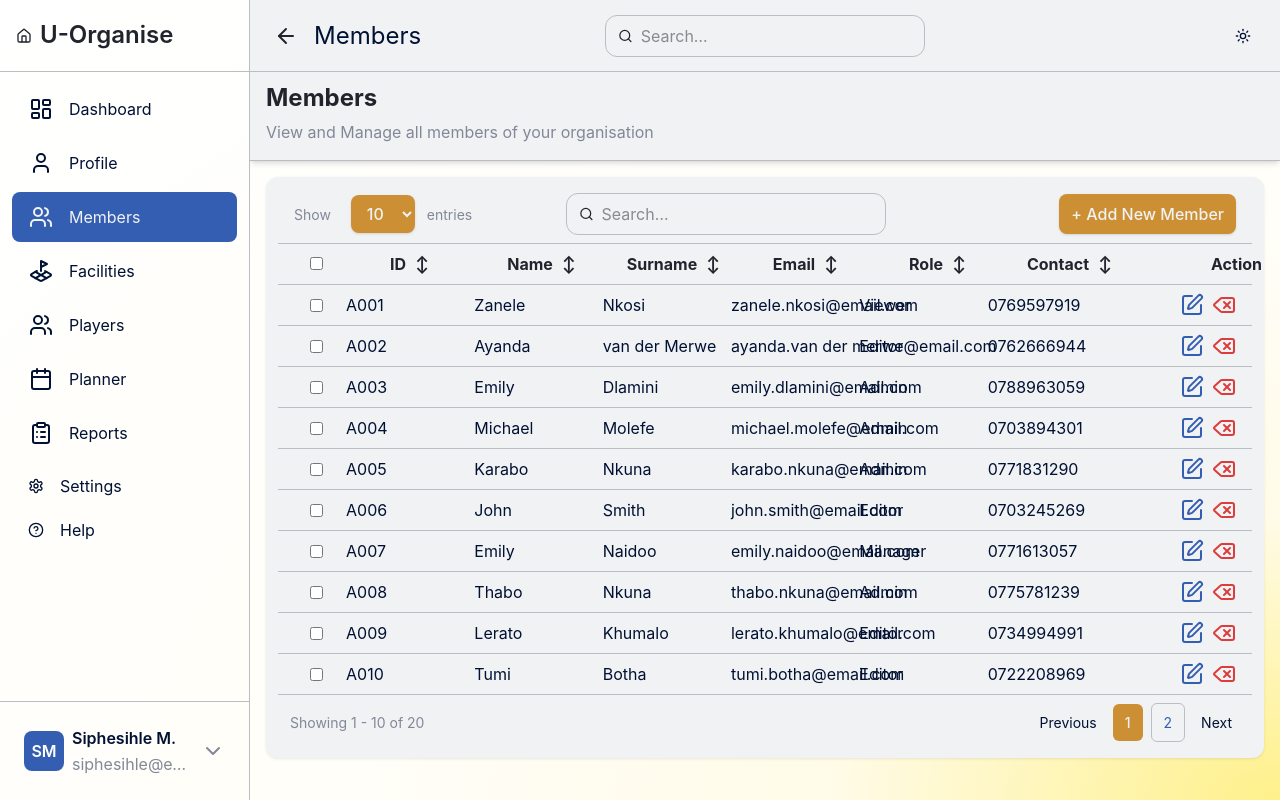
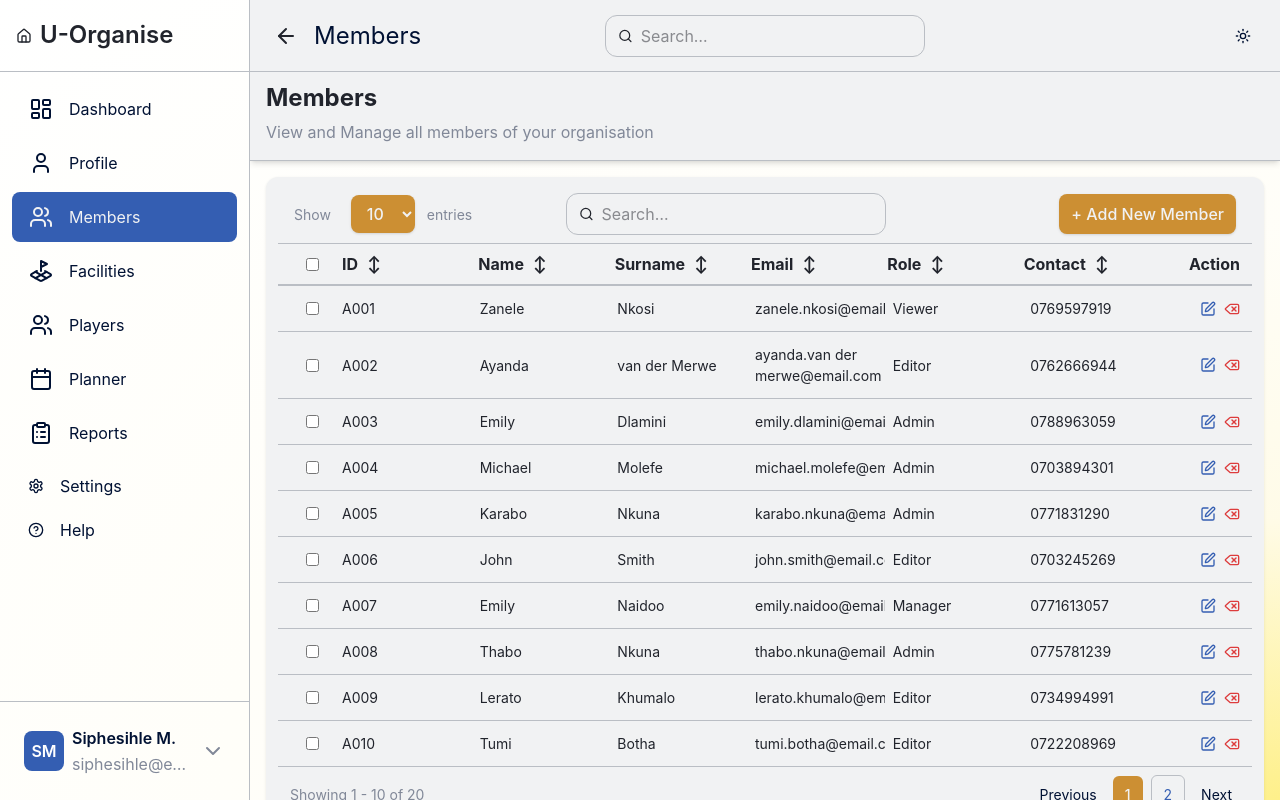
Before and after one commit to Sihle-Thwa/SportsManagment, a React (Vite) app in the folder frontend/: page /members in a window 1280 px wide. Built offline with nearby package versions, Linux system fonts and the light colour scheme.

Commit message:
refactor(Table): Update table header and body classes for consistency, improve styling, and adjust cell dimensions

```diff
--- a/frontend/src/components/Table/Table.tsx
+++ b/frontend/src/components/Table/Table.tsx
@@ -178,11 +178,15 @@ export default function Table<T>({
 					/>
 
 					{/* semantic table */}
-					<table className="tableBody_tbody" role="table" aria-label="Members">
-						<thead className="tableHeader_thead" role="rowgroup">
-							<tr role="row" className="tableHeader_thead-row">
+					<table
+						className="tableBody_tbody"
+						role="table"
+						aria-label="table-data"
+					>
+						<thead className="tableBody_thead" role="rowgroup">
+							<tr role="row" className="tableBody_thead-row">
 								<th
-									className="tableHeader_thead-cell-checkbox"
+									className="tableBody_thead-cell-checkbox"
 									role="columnheader"
 								>
 									<input
@@ -201,7 +205,7 @@ export default function Table<T>({
 											key={col.id}
 											scope="col"
 											role="columnheader"
-											className="tableHeader_thead-cell"
+											className="tableBody_thead-cell"
 											style={{ width: col.width }}
 											aria-sort={
 												isSorted
@@ -213,7 +217,7 @@ export default function Table<T>({
 										>
 											<button
 												type="button"
-												className="tableHeader_thead-cell-sortable"
+												className="tableBody_thead-cell-sortable"
 												onClick={() => toggleSort(col.id, col.sortable)}
 												aria-label={
 													col.sortable ? `${col.header} sortable` : col.header
@@ -237,7 +241,7 @@ export default function Table<T>({
 								})}
 
 								<th
-									className="tableHeader_thead-cell-actions"
+									className="tableBody_thead-cell-actions"
 									role="columnheader"
 								>
 									Action
--- a/frontend/src/components/Table/TableBody.tsx
+++ b/frontend/src/components/Table/TableBody.tsx
@@ -27,7 +27,7 @@ export default function TableBody<T>({
 						<td className="tableBody_tbody-cell-checkbox" role="cell">
 							<div
 								className="shimmer"
-								style={{ width: 20, height: 20, borderRadius: 4 }}
+								style={{ width: 16, height: 16, borderRadius: 4 }}
 							/>
 						</td>
 						{columns.map((col) => (
--- a/frontend/src/components/Table/table.css
+++ b/frontend/src/components/Table/table.css
@@ -187,18 +187,68 @@
 	width: 100%;
 }
 
+.tableBody_thead {
+	display: inline-flex;
+	flex-direction: row;
+	align-items: center;
+	justify-content: flex-start;
+	width: 100%;
+	padding: 8px 12px;
+	border-bottom: 2px solid var(--border-default);
+	font-weight: var(--font-weight-semibold);
+	color: var(--text-on-background);
+	font-size: 16px;
+}
+
+.tableBody_thead-row {
+	display: inline-flex;
+	flex-direction: row;
+	align-items: center;
+	justify-content: flex-start;
+	gap: 8px;
+	width: 100%;
+}
+
+.tableBody_thead-cell-checkbox {
+	flex: 0 0 44px;
+	display: flex;
+	align-items: center;
+	justify-content: center;
+}
+
+.tableBody_thead-cell {
+	flex: 1 1 100px;
+	min-width: 100px;
+	width: 100%;
+	display: flex;
+	align-items: center;
+}
+
+.tableBody_thead-cell-sortable {
+	display: inline-flex;
+	align-items: center;
+	gap: 8px;
+	cursor: pointer;
+}
+.tableBody_thead-cell-actions {
+	flex: 0 0 80px;
+	text-align: right;
+
+}
+
 /* each row */
 .tableBody_tbody-row {
-	display: flex;
+	display: inline-flex;
 	flex-direction: row;
-	gap: 8px;
 	align-items: center;
-	padding: 8px 16px;
+	justify-content: flex-start;
+	width: 100%;
+	padding: 8px 12px;
 	color: var(--text-on-primary);
 	border-bottom: 1px solid var(--border-default);
-	transition: var(--transition-fast) var(--easing-smooth);
-	transform: var(--transition-fast) var(--easing-smooth);
-	cursor: default;
+	cursor: pointer;
+	font-size: 14px;
+	color: var(--text-on-background-primary);
 }
 
 /* hover / focus states */
@@ -223,28 +273,31 @@
 	justify-content: center;
 }
 .tableBody_tbody-cell {
-	flex: 1 1 140px;
-	min-width: 120px;
-	display: flex;
+	flex: 1 1 80px;
+	min-width: 80px;
+	width: 100%;
+	display: inline-flex;
+	align-items: center;
+	padding: 4px 8px;
+	overflow: hidden;
+	white-space: wrap;
+	text-overflow: ellipsis;
+
+
+}
+.tableBody_tbody-cell-actions {
+	flex: 0 0 80px;
+	display: inline-flex;
+	justify-content: flex-end;
 	align-items: center;
 	gap: 8px;
-	white-space: nowrap;
-	text-overflow: ellipsis;
-	color: var(--text-primary);
-}
-.tableBody_tbody-cell-actions {
-	flex: 0 0 120px;
-	display: flex;
-	justify-content: flex-end;
-	gap: 8px;
-	align-items: center;
 }
 
 /* small avatar or icon in name cell */
 .tableBody_tbody-cell .avatar {
 	width: var(--avatar-sm);
 	height: var(--avatar-sm);
-	border-radius: 8px;
+	border-radius: 50%;
 	display: inline-flex;
 	align-items: center;
 	justify-content: center;
@@ -256,19 +309,20 @@
 	align-items: center;
 	justify-content: center;
 	width: 100%;
-	border-radius: 8px;
-	border: none;
-	cursor: pointer;
 }
 .tableBody_tbody-cell-actions-button-edit {
 	color: var(--interactive-primary);
-	width: var(--icon-size-md);
-	height: var(--icon-size-md);
+	width: var(--icon-size-sm);
+	height: var(--icon-size-sm);
+		cursor: pointer;
+
 }
 .tableBody_tbody-cell-actions-button-delete {
 	color: var(--interactive-error);
-	width: var(--icon-size-md);
-	height: var(--icon-size-md);
+	width: var(--icon-size-sm);
+	height: var(--icon-size-sm);
+		cursor: pointer;
+
 
 }
 
```
